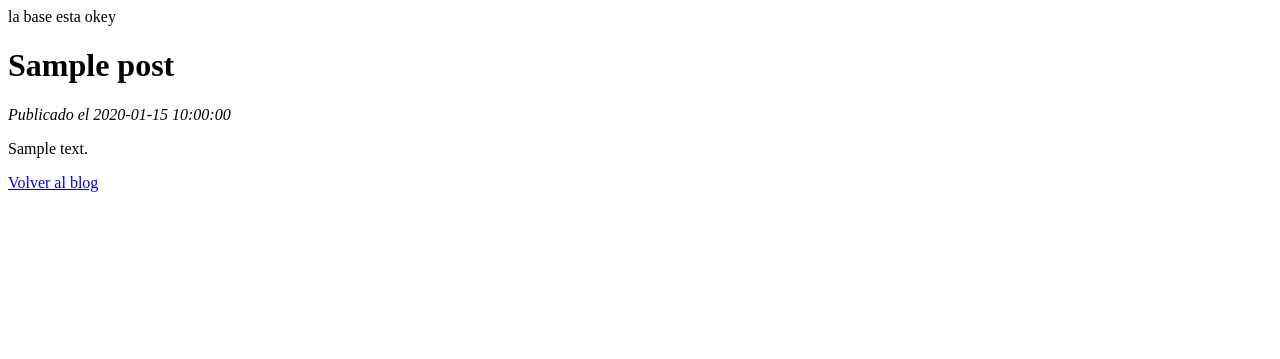
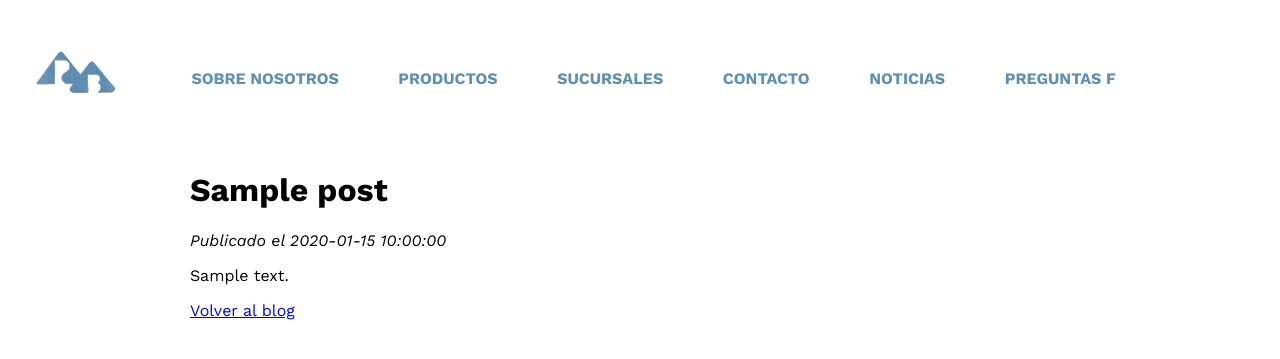
Before and after one commit to Dust-Man/Arciniega, a PHP site: page /post.php?id=1 in a window 1280 px wide. Shown: the top 359 px of the page. Run offline with PHP 8.4, Linux system fonts and the light colour scheme; tables that the repository leaves empty or names only in its code hold one stand-in row (values such as "Sample post").

Commit message:
alch  no se

```diff
--- a/css/principal.css
+++ b/css/principal.css
@@ -76,7 +76,12 @@ nav a{
     background-repeat: no-repeat;
     color: var(--color-claro);
 }
-
+.contenedor-texto-grande{
+    width: 100%;
+    max-width: 900px;
+    margin: 0 auto;
+    padding-top: 150px;
+}
 /*LAYOUT 1: Imagen de fondo que ocupa toda la pantalla*/
 .layout1{
     display: flex;
@@ -308,6 +313,7 @@ nav a{
 }
 .noticias-entrada{
     display: grid;
+    width: 100%;
     grid-template-columns: 2fr 1fr;
     gap: 20px;
     border-bottom: solid 1px  rgb(185, 185, 185);
@@ -348,6 +354,13 @@ nav a{
     }
     #experiencia{
         padding: 10px;
+    }
+    .noticias-entrada{
+        grid-template-columns: 1fr !important;
+        padding: 0;
+    }
+    .noticias{
+        padding: 100px 0  !important;
     }
 }
 
--- a/header.php
+++ b/header.php
@@ -18,7 +18,7 @@
                 <li>Contacto</li>
             </a><a href="noticias.php">
                 <li>Noticias</li>
-            </a><a href="">
+            </a><a href="productos_1.php">
                 <li>Preguntas f </li>
             </a>
 
--- a/noticias.php
+++ b/noticias.php
@@ -19,7 +19,7 @@
         $result = mysqli_query($conexion, $sql);
 ?>
     <main>
-        <div class="layout1 --color-dark  noticias">
+        <div class=" --color-dark  noticias">
             <?php while ($post = mysqli_fetch_assoc($result)): ?>
             <article class="noticias-entrada">
                 <div>
@@ -40,7 +40,7 @@
                 </div>
 
             </article>
-            <hr>
+
             <?php endwhile; ?>
         </div>
     </main>
--- a/php/conexion.php
+++ b/php/conexion.php
@@ -7,6 +7,4 @@ $nombre_bd="arciniega";
 $conexion=mysqli_connect($servidor ,$usuario , $password , $nombre_bd);
  if(!$conexion){
 echo "Error en la conexion :" . mysqli_connect_error() ;
- }else{
-    echo "la base esta okey";
  }
--- a/post.php
+++ b/post.php
@@ -17,12 +17,16 @@ if (isset($_GET['id'])) {
 <head>
     <meta charset="UTF-8">
     <title><?php echo htmlspecialchars($post['title']); ?></title>
+    <link rel="stylesheet" href="./css/principal.css">
 </head>
 <body>
-    <h1><?php echo htmlspecialchars($post['title']); ?></h1>
-    <p><em>Publicado el <?php echo $post['created_at']; ?></em></p>
-    <p><?php echo nl2br(htmlspecialchars($post['content'])); ?></p>
-    <a href="noticias.php">Volver al blog</a>
+    <?php include 'header.php'; ?>
+    <div class="contenedor-texto-grande">
+        <h1><?php echo htmlspecialchars($post['title']); ?></h1>
+        <p><em>Publicado el <?php echo $post['created_at']; ?></em></p>
+        <p><?php echo nl2br(htmlspecialchars($post['content'])); ?></p>
+        <a href="noticias.php">Volver al blog</a>
+    </div>
 </body>
 </html>
 
```
Also changed, not shown: index.php (+13 -11 lines), uploads/banners/6734a507cc022-1.png (added).
